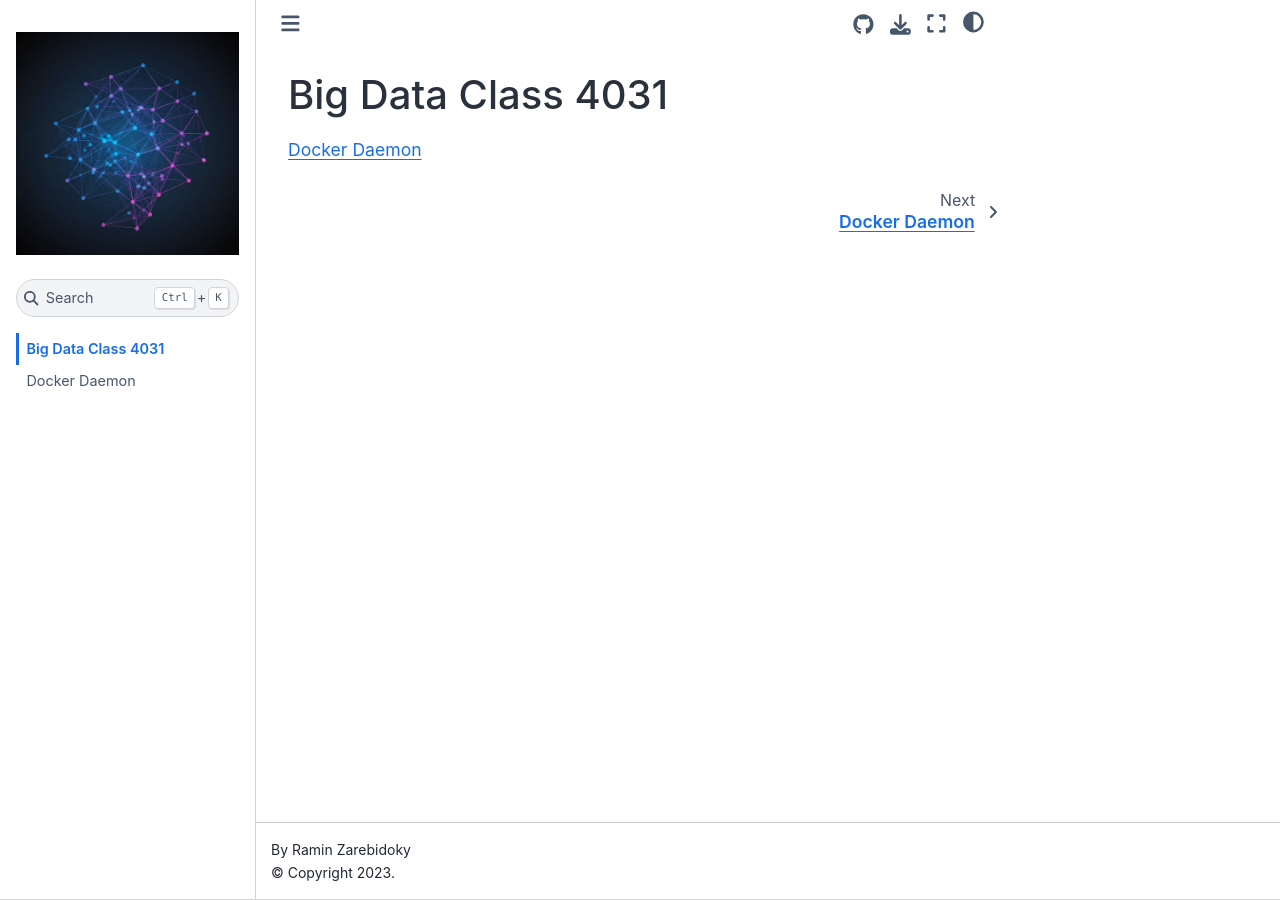
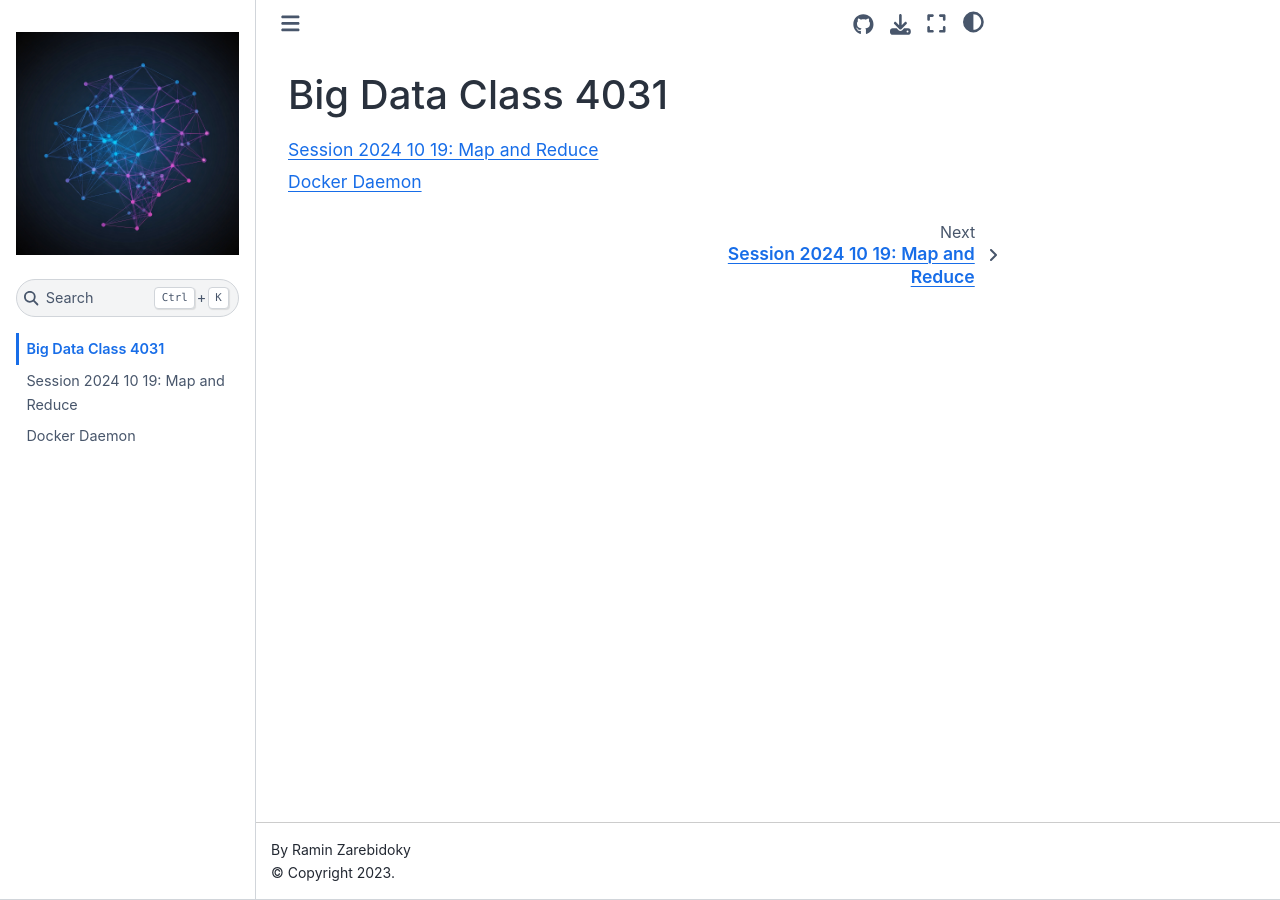
Before and after one commit to LiterallyTheOne/big_data_class_4031, a Jupyter Book: the page built from docs/intro.md, in a window 1280 px wide. Built offline with Jupyter Book 1.0.4 settings and Sphinx 7.4.7 and the Sphinx Book theme 1.1.4, drawn with Linux system fonts in a browser that asks for light colours.

Commit message:
Add session_2024_10_19 with hadoop_yarn

```diff
--- a/docs/_toc.yml
+++ b/docs/_toc.yml
@@ -4,4 +4,5 @@
 format: jb-book
 root: intro
 chapters:
+  - file: session_2024_10_19
   - file: docker_daemon
--- /dev/null
+++ b/docs/session_2024_10_19.md
@@ -0,0 +1,5 @@
+# Session 2024 10 19: Map and Reduce
+
+## Yarn
+
+![Hadoop Yarn](figures/hadoop_yarn.png)
```
Also changed, not shown: docs/figures/hadoop_yarn.png (added).
